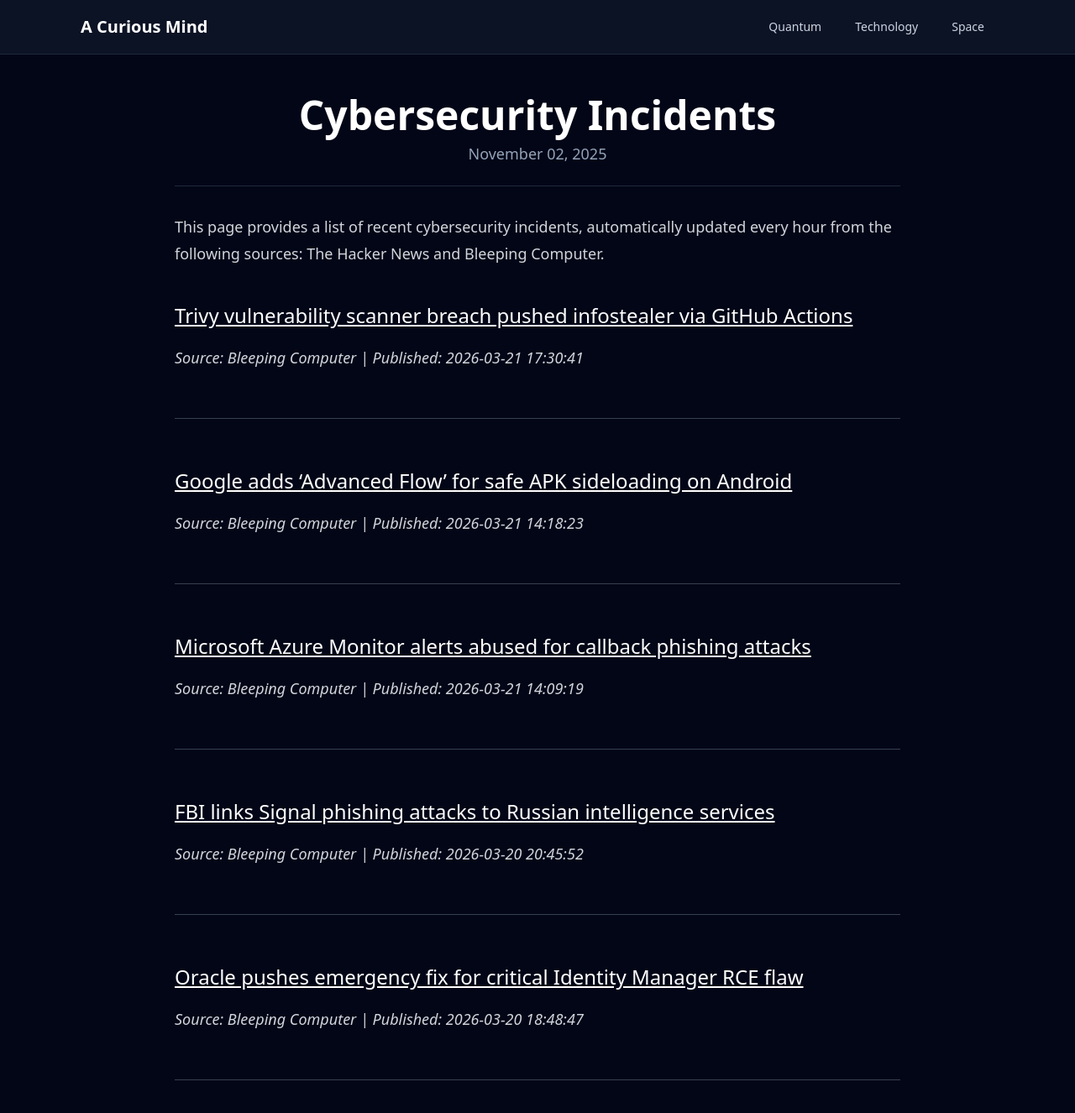
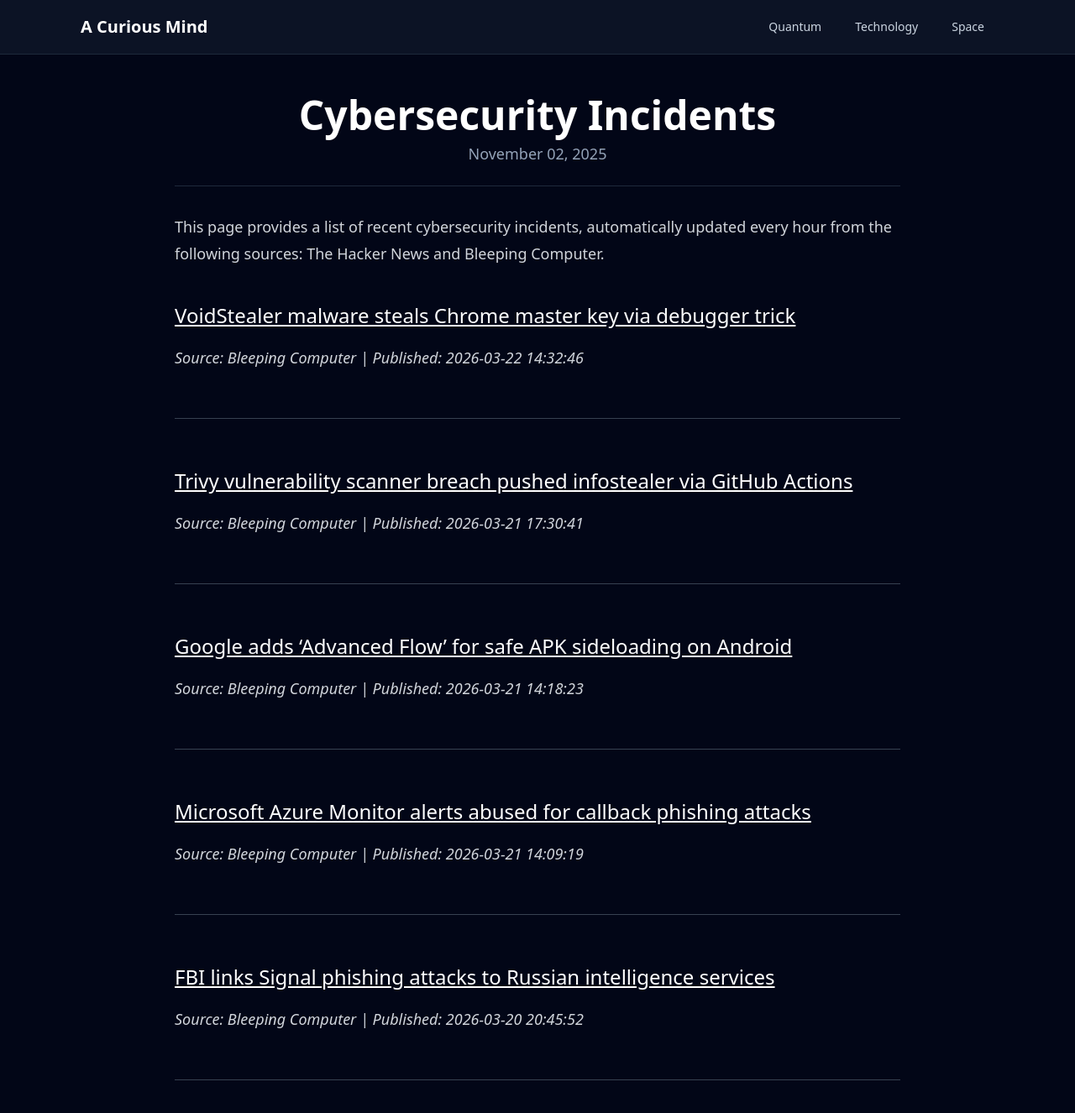
Before and after one commit to onehl7/onehl7.github.io, a Jekyll site: the page built from _posts/2025-11-02-cybersecurity-incidents.md, in a window 1280 px wide and 1400 px high. Shown: the top 1326 px of the window at 84% size. Built offline with Jekyll 4.4.1, drawn with Linux system fonts in a browser that asks for light colours; nearby versions of some CDN libraries.

Commit message:
Update news data

```diff
--- a/_data/news.json
+++ b/_data/news.json
@@ -1,4 +1,10 @@
 [
+  {
+    "source": "Bleeping Computer",
+    "title": "VoidStealer malware steals Chrome master key via debugger trick",
+    "link": "https://www.bleepingcomputer.com/news/security/voidstealer-malware-steals-chrome-master-key-via-debugger-trick/",
+    "published": "2026-03-22 14:32:46"
+  },
   {
     "source": "Bleeping Computer",
     "title": "Trivy vulnerability scanner breach pushed infostealer via GitHub Actions",
@@ -22,11 +28,5 @@
     "title": "FBI links Signal phishing attacks to Russian intelligence services",
     "link": "https://www.bleepingcomputer.com/news/security/fbi-links-signal-phishing-attacks-to-russian-intelligence-services/",
     "published": "2026-03-20 20:45:52"
-  },
-  {
-    "source": "Bleeping Computer",
-    "title": "Oracle pushes emergency fix for critical Identity Manager RCE flaw",
-    "link": "https://www.bleepingcomputer.com/news/security/oracle-pushes-emergency-fix-for-critical-identity-manager-rce-flaw/",
-    "published": "2026-03-20 18:48:47"
   }
 ]
```
